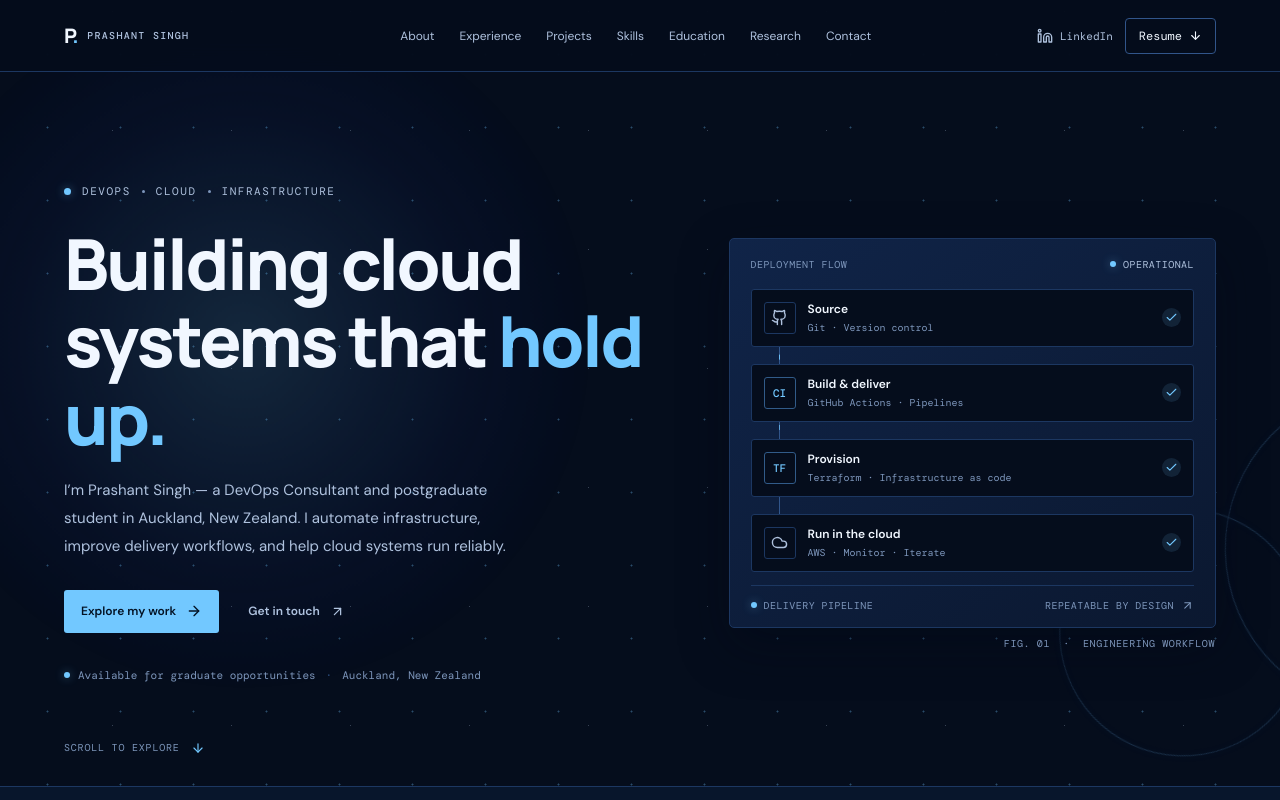
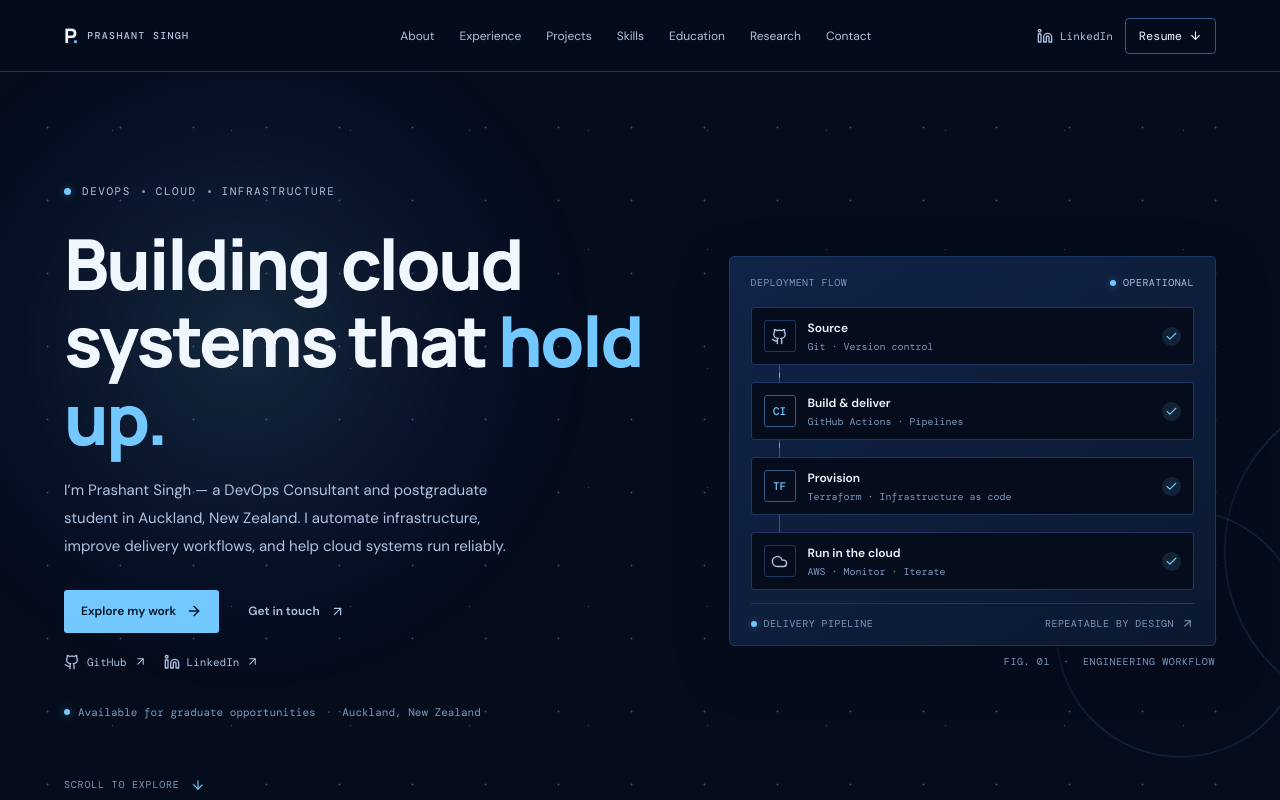
Before and after one commit to prshnt24/prashant-singh-portfolio, a React (Vite) app: page / in a window 1280 px wide. Shown: the top 800 px of the page. Built offline with nearby package versions, Linux system fonts and the light colour scheme.

Commit message:
Show social links on landing page

```diff
--- a/src/main.tsx
+++ b/src/main.tsx
@@ -116,6 +116,7 @@ function App() {
           <h1>Building cloud<br />systems that <span className="accent-text">hold up.</span></h1>
           <p className="hero-intro">I’m Prashant Singh — a DevOps Consultant and postgraduate student in Auckland, New Zealand. I automate infrastructure, improve delivery workflows, and help cloud systems run reliably.</p>
           <div className="hero-buttons"><a className="button button-primary" href="#projects">Explore my work <ArrowRight size={16} /></a><a className="button button-quiet" href={`mailto:${email}`}>Get in touch <ArrowUpRight size={15} /></a></div>
+          <div className="hero-socials" aria-label="Social profiles"><a href="https://github.com/prshnt24" target="_blank" rel="noreferrer"><Github size={16} /> GitHub <ArrowUpRight size={13} /></a><a href="https://www.linkedin.com/in/prashant-singh-04a0471b9/" target="_blank" rel="noreferrer"><Linkedin size={16} /> LinkedIn <ArrowUpRight size={13} /></a></div>
           <div className="hero-meta"><span><span className="meta-dot" /> Available for graduate opportunities</span><span className="meta-separator">·</span><span>Auckland, New Zealand</span></div>
         </div>
 
--- a/src/styles.css
+++ b/src/styles.css
@@ -74,6 +74,9 @@ button { color: inherit; }
 .button-outline:hover { border-color: var(--accent); color: var(--accent); }
 .hero-meta { display: flex; align-items: center; gap: 10px; margin-top: 35px; font: 10px var(--mono); color: var(--subtle); }
 .hero-meta > span:first-child { display: inline-flex; align-items: center; gap: 8px; }
+.hero-socials { display: flex; flex-wrap: wrap; gap: 17px; margin-top: 21px; }
+.hero-socials a { display: inline-flex; align-items: center; gap: 7px; color: var(--muted); font: 11px var(--mono); transition: color .2s; }
+.hero-socials a:hover { color: var(--accent); }
 .meta-dot { width: 6px; height: 6px; }
 .meta-separator { color: var(--border-strong); }
 .hero-visual { position: relative; padding: 19px 21px 0; border: 1px solid var(--border); border-radius: 5px; background: linear-gradient(145deg, var(--surface-raised), var(--surface)); box-shadow: var(--shadow); }
```
